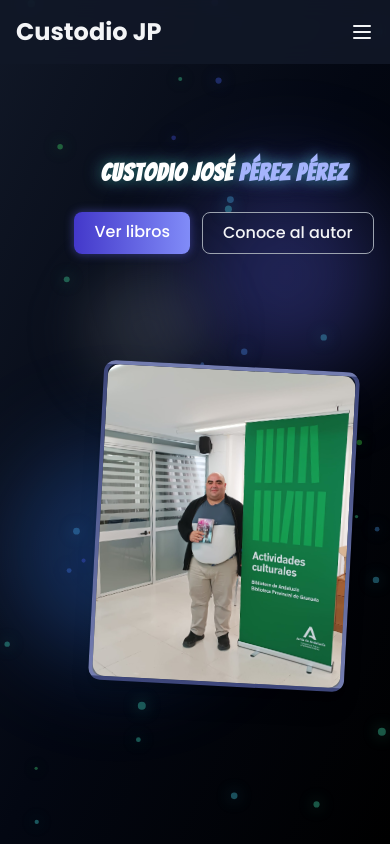
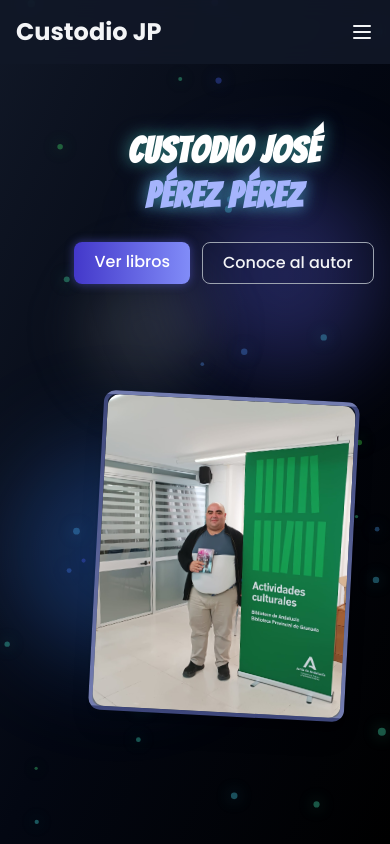
Before and after one commit to Estivbi/radiant-ring, an Astro site: page / in a window 390 px wide. Shown: the top 844 px of the page. Built offline with nearby package versions, Linux system fonts and the light colour scheme; Astro itself is replaced by a stand-in of ours.

Commit message:
feat: Mejora el diseño del título en el componente Hero, aumentando el tamaño y ajustando el formato para una mejor legibilidad

```diff
--- a/src/components/Hero.astro
+++ b/src/components/Hero.astro
@@ -14,8 +14,8 @@
   <div class="container mx-auto p-4 md:p-8 z-10 relative">
     <div class="grid md:grid-cols-2 gap-8 items-center">
       <div>
-        <h1 class="text-2xl sm:text-3xl md:text-6xl lg:text-7xl mb-6 text-white font-bold drop-shadow-[0_0_8px_rgba(99,102,241,0.4)] animate-glow-soft text-center md:text-left break-words leading-tight">
-          Custodio José <span class="text-indigo-300 drop-shadow-[0_0_6px_rgba(99,102,241,0.3)] break-words">Pérez Pérez</span>
+        <h1 class="text-4xl md:text-6xl lg:text-7xl mb-6 text-white font-bold drop-shadow-[0_0_8px_rgba(99,102,241,0.4)] animate-glow-soft text-center md:text-left leading-tight">
+          <span class="block sm:inline">Custodio José</span> <span class="block sm:inline text-indigo-300 drop-shadow-[0_0_6px_rgba(99,102,241,0.3)]">Pérez Pérez</span>
         </h1>
         <div class="flex flex-wrap gap-3 mt-4 justify-center md:justify-start">
           <a href="/#libros" class="inline-block px-5 py-2 rounded-lg font-medium text-base bg-gradient-to-r from-indigo-700 to-indigo-400 text-white shadow-[0_0_8px_1px_rgba(99,102,241,0.4)] hover:from-indigo-800 hover:to-indigo-500 transition-all">
```
